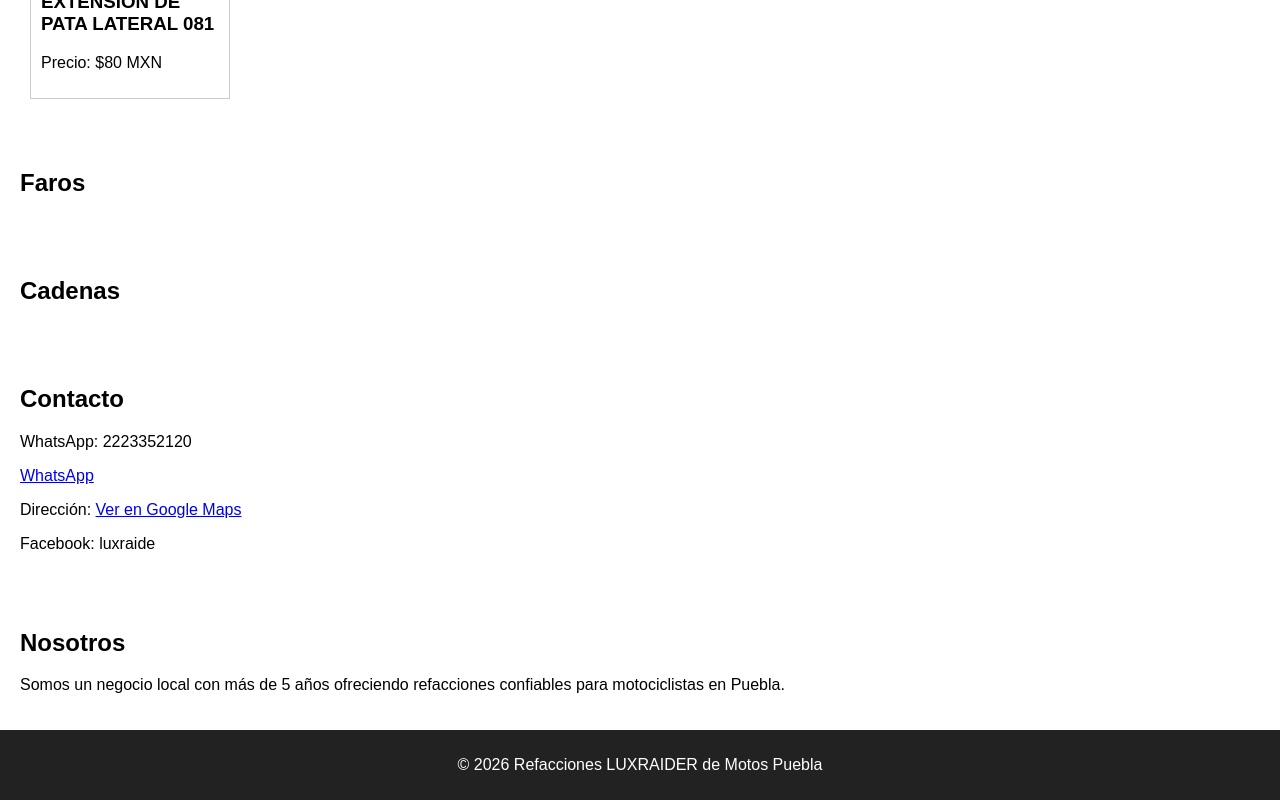
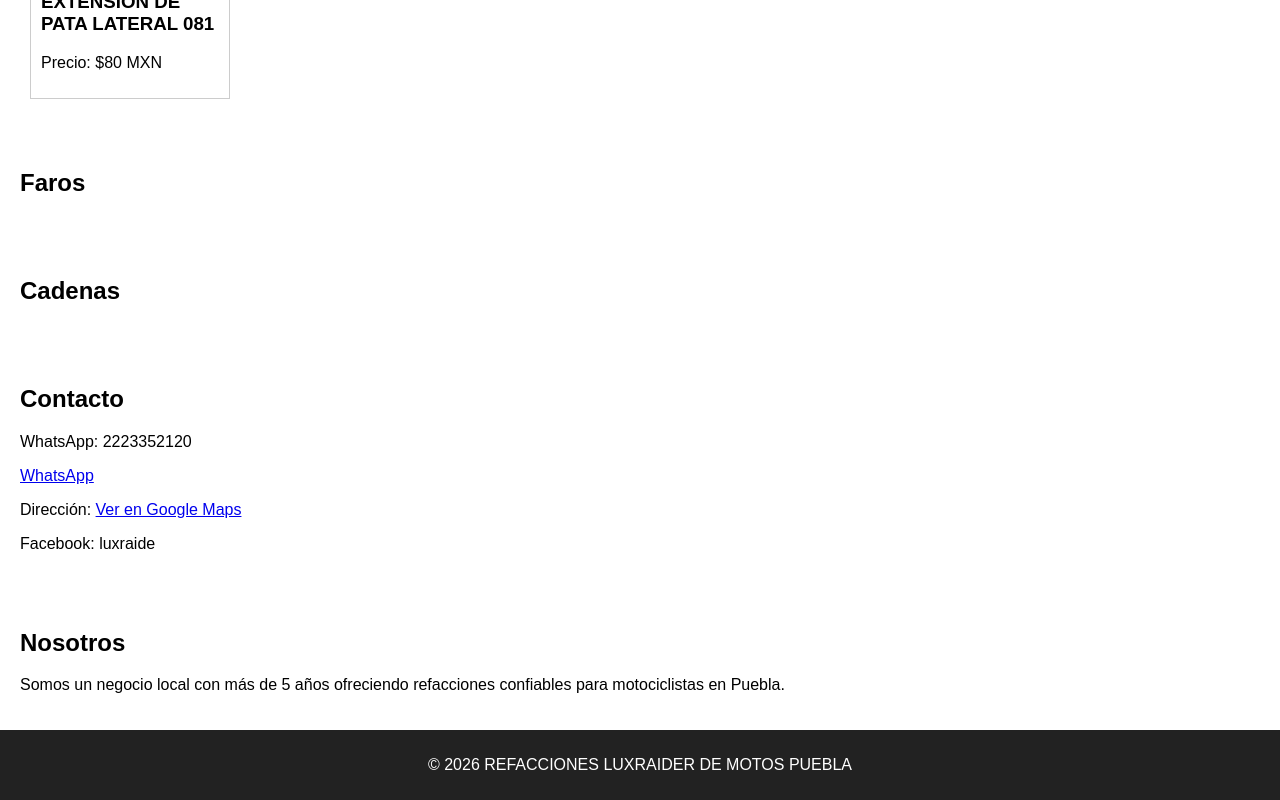
Before and after one commit to isai66470-gif/luxiraidejg, a plain HTML site: page index.html in a window 1280 px wide. Shown: the part 3619-4419 px from the top of the page. Drawn offline with Linux system fonts and the light colour scheme.

Commit message:
Update footer text to uppercase

```diff
--- a/index.html
+++ b/index.html
@@ -279,7 +279,7 @@
     </section>
 
     <footer>
-        <p>&copy; 2026 Refacciones LUXRAIDER de Motos Puebla</p>
+        <p>&copy; 2026 REFACCIONES LUXRAIDER DE MOTOS PUEBLA</p>
     </footer>
 
 </body>
```
